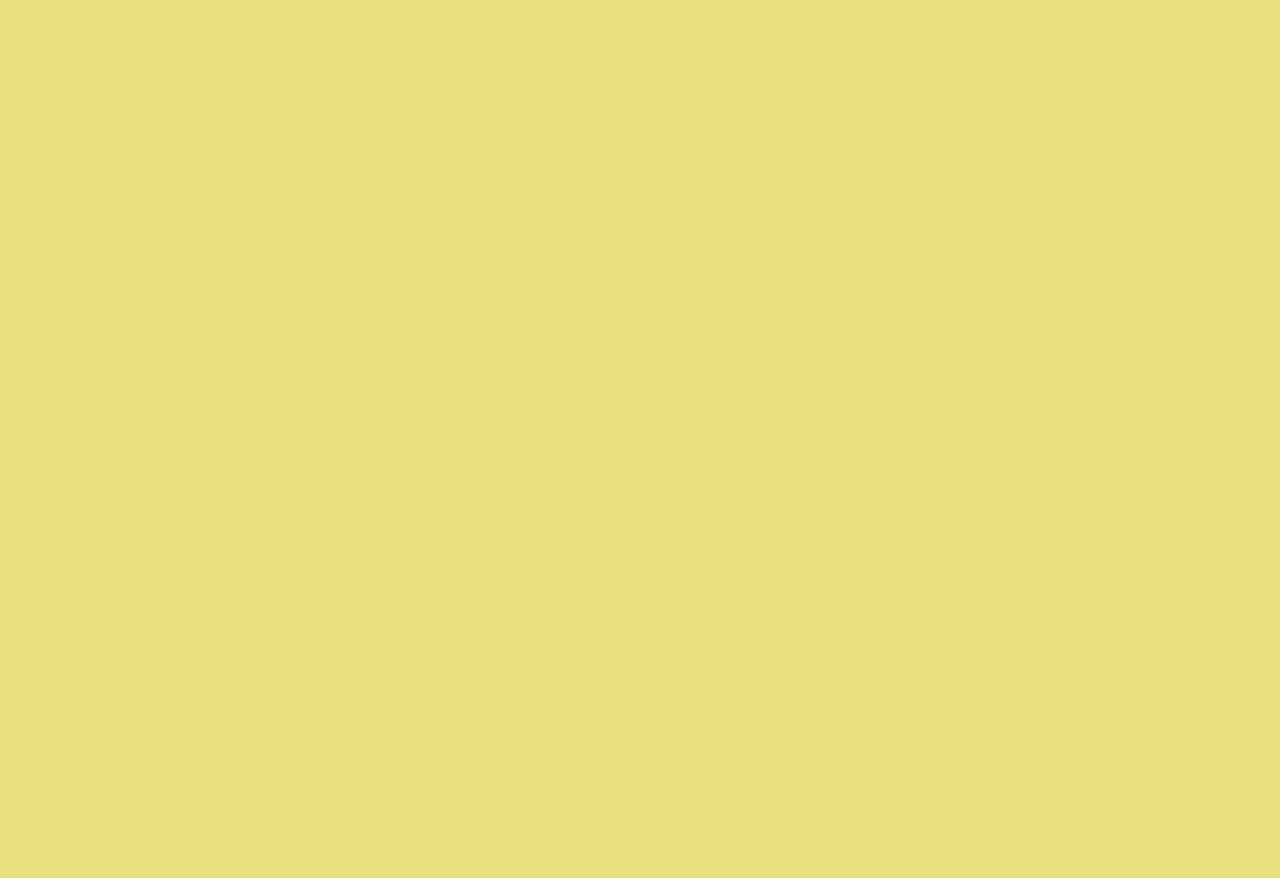
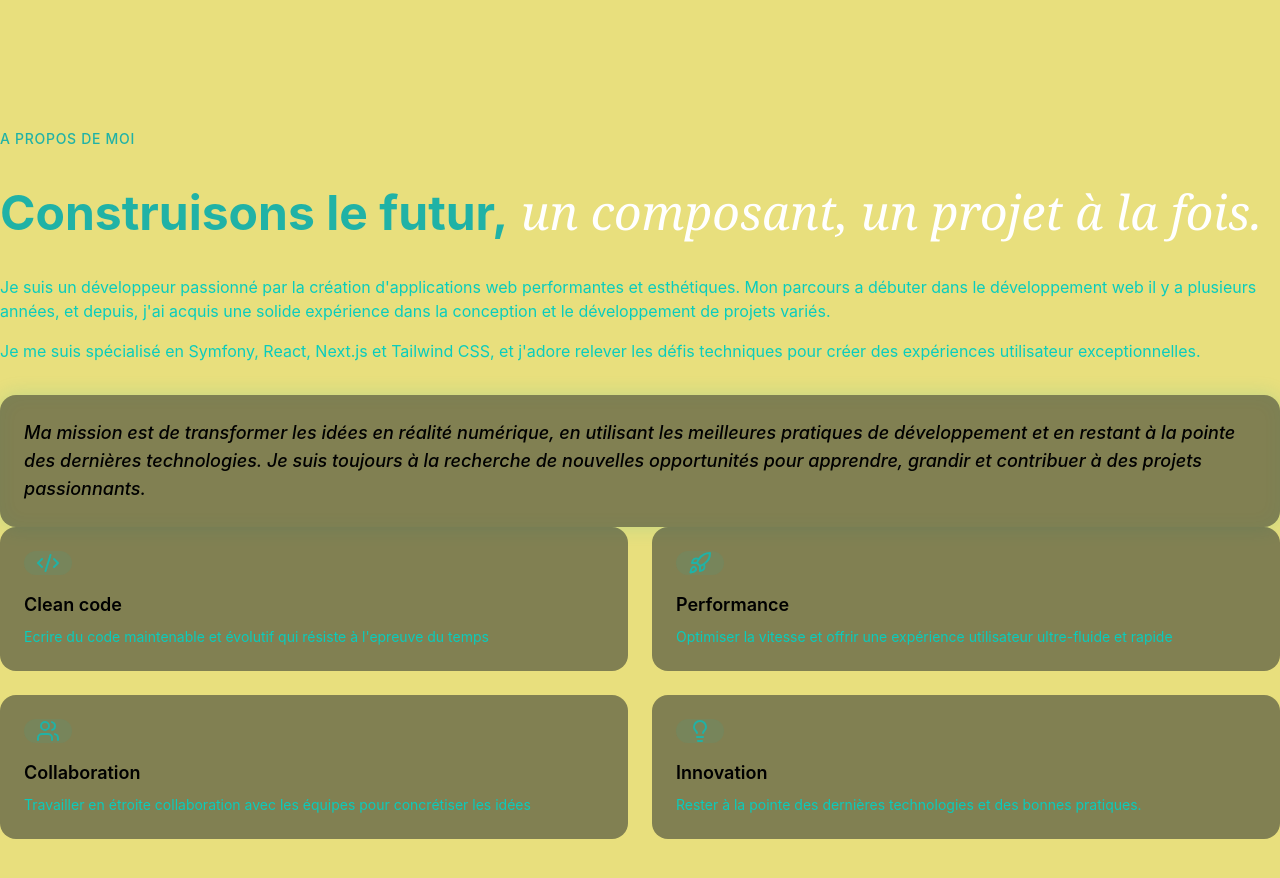
Before and after one commit to Pings92/Porfolio, a React (Vite) app: page / in a window 1280 px wide. Shown: the part 1064-1942 px from the top of the page. Before the commit the page ends 1046 px from the top, so only its background shows below. Built offline with nearby package versions, Linux system fonts and the light colour scheme.

Commit message:
small adjustment

```diff
--- a/package.json
+++ b/package.json
@@ -14,6 +14,7 @@
     "lucide-react": "^1.8.0",
     "react": "^19.2.5",
     "react-dom": "^19.2.5",
+    "react-icons": "^5.6.0",
     "tailwindcss": "^4.2.4"
   },
   "devDependencies": {
--- a/src/index.css
+++ b/src/index.css
@@ -13,7 +13,7 @@
   --color-secondary-foreground: #20b2a6;
 
   --color-muted: #de104d;
-  --color-muted-foreground: #243127;
+  --color-muted-foreground: #0accbd;
 
   --color-border: #242b32;
 
--- a/src/layout/Navbar.jsx
+++ b/src/layout/Navbar.jsx
@@ -69,14 +69,18 @@ export const Navbar = () => {
             <div className=" md:hidden glass-strong animate-fade-in">
                 <div className="container mx-auto px-6 py-6 flex flex-col gap-4">
                     {navLinks.map((link, index) => (
-                        <a  key={index}
+                        <a
+                            key={index}
                             href={link.href}
                             className="text-lg text-muted-foreground hover:text-foreground py-2"
+                            onClick={()=> setIsMobileMenuOpen(false)}
                         >
                             {link.label}
                         </a>
                     ))}
-                        <Button>Contactez-moi</Button>
+                        <Button onClick={()=> setIsMobileMenuOpen(false)}>
+                            Contactez-moi
+                        </Button>
                 </div>
             </div>
         )}
--- a/src/sections/About.jsx
+++ b/src/sections/About.jsx
@@ -1,3 +1,94 @@
+import React from "react";
+import { Code2, Rocket, Users, Lightbulb } from "lucide-react";
+const highlights = [
+    {
+        icon: Code2,
+        title: "Clean code",
+        description:
+        "Ecrire du code maintenable et évolutif qui résiste à l'epreuve du temps",
+    },
+    {
+        icon: Rocket,
+        title: "Performance",
+        description:
+        "Optimiser la vitesse et offrir une expérience utilisateur ultre-fluide et rapide",
+    },
+    {
+        icon: Users,
+        title: "Collaboration",
+        description:
+        "Travailler en étroite collaboration avec les équipes pour concrétiser les idées",
+    },
+    {
+        icon: Lightbulb,
+        title: "Innovation",
+        description:
+        "Rester à la pointe des dernières technologies et des bonnes pratiques.",
+    },
+]
+
 export const About = () => {
-    return <section> </section>;
+    return(
+        <section id="about" className="py-32 relative overflow-hidden">
+            <div>
+                {/* Colonne de gauche */}
+                <div className="space-y-8">
+                    <div className="animate-fade-in">
+                        <span className="text-secondary-foreground text-sm font-medium tracking-wider uppercase">
+                            A propos de moi
+                        </span>
+                    </div>
+                    <h2
+                        className="text-4xl md:text-5xl font-bold leading-tight animate-fade-in
+                                    animation-delay-100 text-secondary-foreground"
+                    >
+                        Construisons le futur,
+                        <span className="font-serif italic font-normal text-white">
+                         {" "}
+                          un composant, un projet à la fois.
+                        </span>
+                    </h2>
+                    <div className="space-y-4 text-muted-foreground animate-fade-in animation-delay-200">
+                        <p >
+                            Je suis un développeur passionné par la création d'applications web performantes
+                             et esthétiques. Mon parcours a débuter dans le développement web il y a plusieurs
+                              années, et depuis, j'ai acquis une solide expérience dans la conception
+                               et le développement de projets variés.
+                        </p>
+                        <p>
+                            Je me suis spécialisé en Symfony, React, Next.js et Tailwind CSS, et j'adore
+                             relever les défis techniques pour créer des expériences utilisateur exceptionnelles.
+                        </p>
+                    </div>
+                    <div className="glass rounded-2xl p-6 glow-border animate-fade-in animation-delay-300">
+                        <p className="text-lg font-medium italic text-foreground">
+                            Ma mission est de transformer les idées en réalité numérique,
+                             en utilisant les meilleures pratiques de développement et
+                              en restant à la pointe des dernières technologies.
+                              Je suis toujours à la recherche de nouvelles opportunités pour apprendre,
+                               grandir et contribuer à des projets passionnants.
+                        </p>
+                    </div>
+                </div>
+                {/* Colonne de droite */}
+                <div className="grid sm:grid-cols-2 gap-6">
+                    {highlights.map((item, id)=>(
+                        <div
+                        key={id}
+                        className="glass rounded-2xl p-6 animate-fade-in"
+                        style={{animationDelay: `${id + 1 * 100}ms`}}
+                        >
+                            <div className="w-12 hidden-12 rounded-xl bg-primary/10 flex items-center justify-center
+                            mb-4 hover:bg-primary/200"
+                            >
+                                <item.icon className="w-6 h-6 text-primary"/>
+                            </div>
+                            <h3 className="text-lg font-semibold mb-2">{item.title}</h3>
+                            <p className="text-sm text-muted-foreground">{item.description}</p>
+                        </div>
+                    ))}
+                </div>
+            </div>
+        </section>
+    );
 }
--- a/src/sections/Hero.jsx
+++ b/src/sections/Hero.jsx
@@ -3,7 +3,7 @@ import { Button } from "@/components/button";
 import {ArrowRight, ChevronDown, Download} from "lucide-react";
 import AnimatedBorderButton from "../components/AnimatedBorderButton";
 import React from "react";
-
+import { FaGithub, FaLinkedin } from "react-icons/fa";
 const skills = [
     "Javascript" ,
     "React" ,
@@ -121,10 +121,10 @@ export const Hero = () => {
                         {/* Réseaux sociaux */}
                         <div className="flex items-center gap-4 animate-fade-in animation-delay-400">
                             <span className="text-sm text-muted-foreground">Suivez-moi</span>
-                            {/* {[
-                                { icon Github, href: "http://github.com"},
-                                { icon Linkedin, href: "http://linkedin.com"},
-                                { icon Twitter, href: "http://twitter.com"},
+                            {[
+                                { icon: FaGithub , href: "http://github.com" },
+                                { icon: FaLinkedin , href: "http://linkedin.com" },
+                                // { icon: FaSquareXTwitter , href: "http://twitter.com" },
                             ].map((social, i) => (
                                 <a
                                     key={i}
@@ -135,7 +135,7 @@ export const Hero = () => {
                                 >
                                     {<social.icon className="w-5 h-5"/>}
                                 </a>
-                            ))} */}
+                            ))}
                         </div>
                     </div>
                 {/* Contenu de droite image profil */}
```
Also changed, not shown: 1 other file (tests, documents, lock files or other folders).
